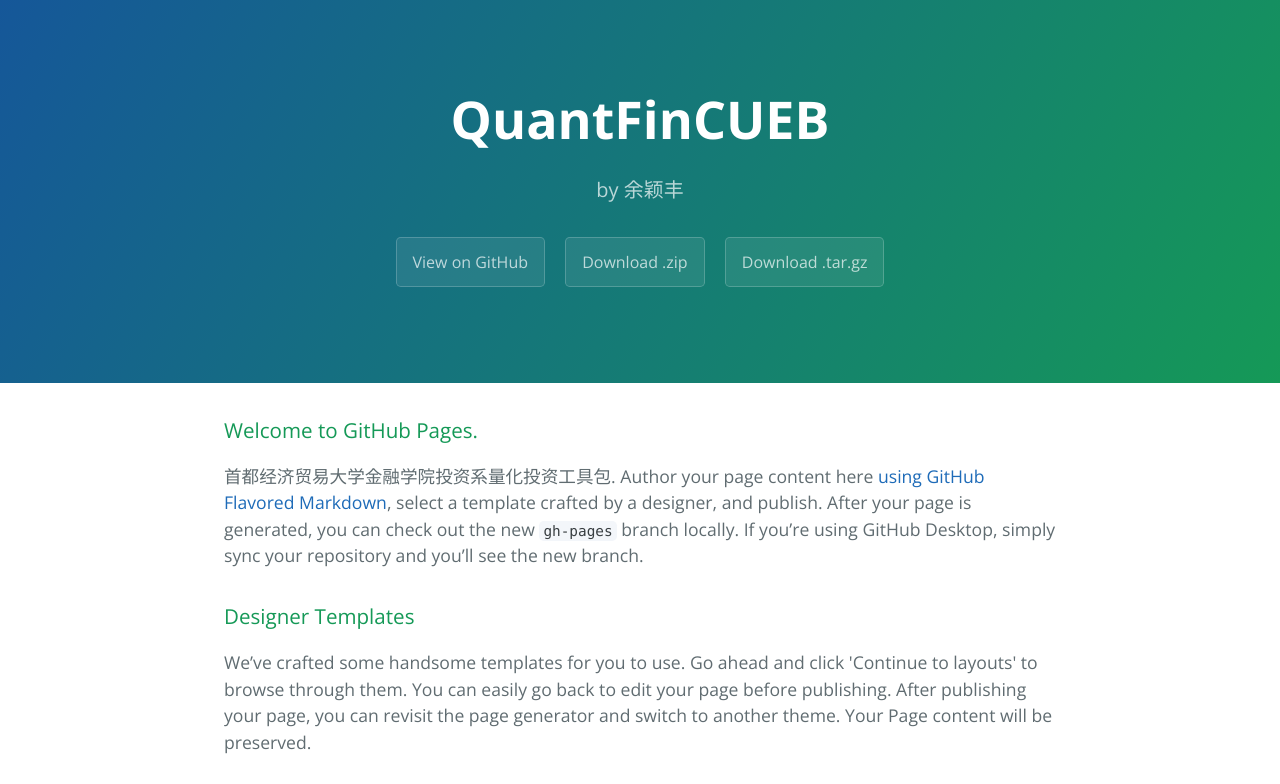
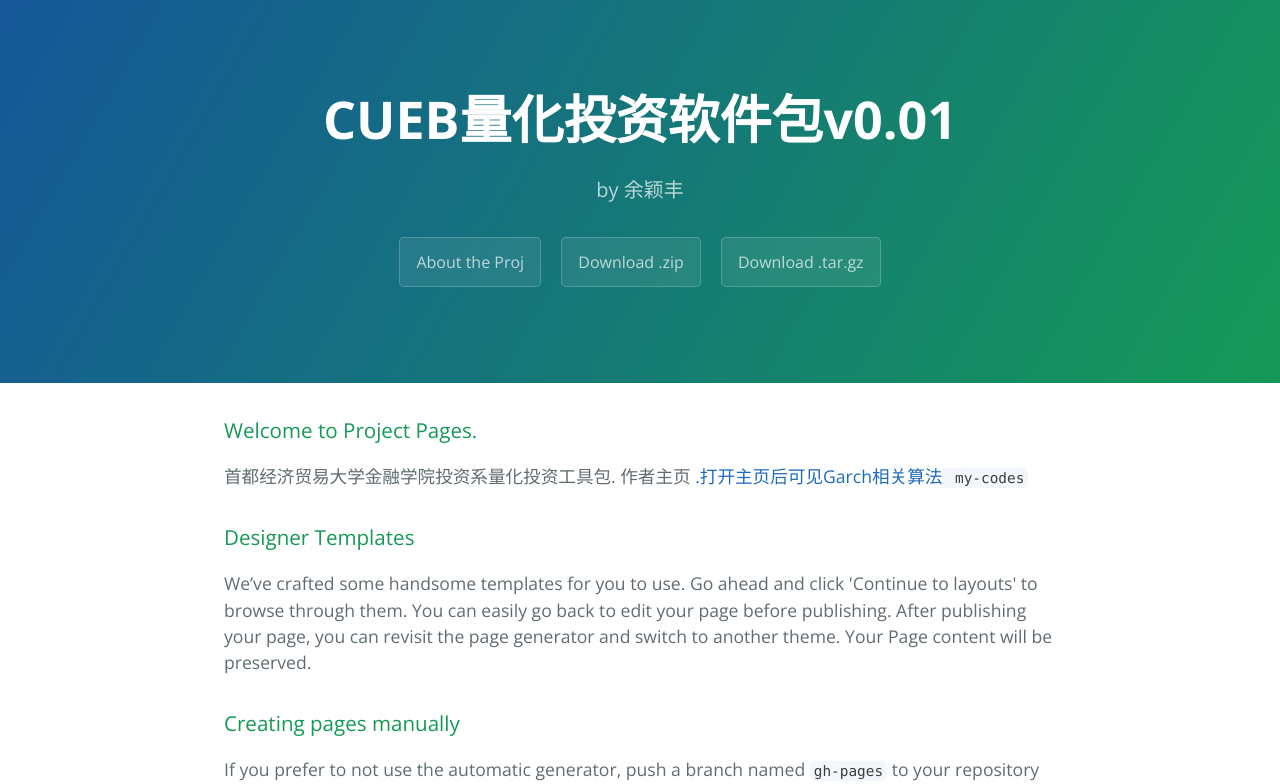
Before and after one commit to lnsongxf/QuantFin, a plain HTML site: page index.html in a window 1280 px wide. Shown: the top 784 px of the page. Drawn offline with nearby package versions, Linux system fonts and the light colour scheme.

Commit message:
Update index.html

```diff
--- a/index.html
+++ b/index.html
@@ -11,18 +11,18 @@
   </head>
   <body>
     <section class="page-header">
-      <h1 class="project-name">QuantFinCUEB</h1>
+      <h1 class="project-name">CUEB量化投资软件包v0.01</h1>
       <h2 class="project-tagline">by 余颖丰</h2>
-      <a href="https://github.com/yuyingfeng/QuantFin" class="btn">View on GitHub</a>
+      <a href="https://github.com/yuyingfeng/QuantFin" class="btn">About the Proj</a>
       <a href="https://github.com/yuyingfeng/QuantFin/zipball/master" class="btn">Download .zip</a>
       <a href="https://github.com/yuyingfeng/QuantFin/tarball/master" class="btn">Download .tar.gz</a>
     </section>
 
     <section class="main-content">
       <h3>
-<a id="welcome-to-github-pages" class="anchor" href="#welcome-to-github-pages" aria-hidden="true"><span aria-hidden="true" class="octicon octicon-link"></span></a>Welcome to GitHub Pages.</h3>
+<a id="welcome-to-github-pages" class="anchor" href="#welcome-to-github-pages" aria-hidden="true"><span aria-hidden="true" class="octicon octicon-link"></span></a>Welcome to Project Pages.</h3>
 
-<p>首都经济贸易大学金融学院投资系量化投资工具包. Author your page content here <a href="https://guides.github.com/features/mastering-markdown/">using GitHub Flavored Markdown</a>, select a template crafted by a designer, and publish. After your page is generated, you can check out the new <code>gh-pages</code> branch locally. If you’re using GitHub Desktop, simply sync your repository and you’ll see the new branch.</p>
+<p>首都经济贸易大学金融学院投资系量化投资工具包. 作者主页 <a href="https://guides.github.com/features/mastering-markdown/">.打开主页后可见Garch相关算法<code> my-codes</code> </p>
 
 <h3>
 <a id="designer-templates" class="anchor" href="#designer-templates" aria-hidden="true"><span aria-hidden="true" class="octicon octicon-link"></span></a>Designer Templates</h3>
```
